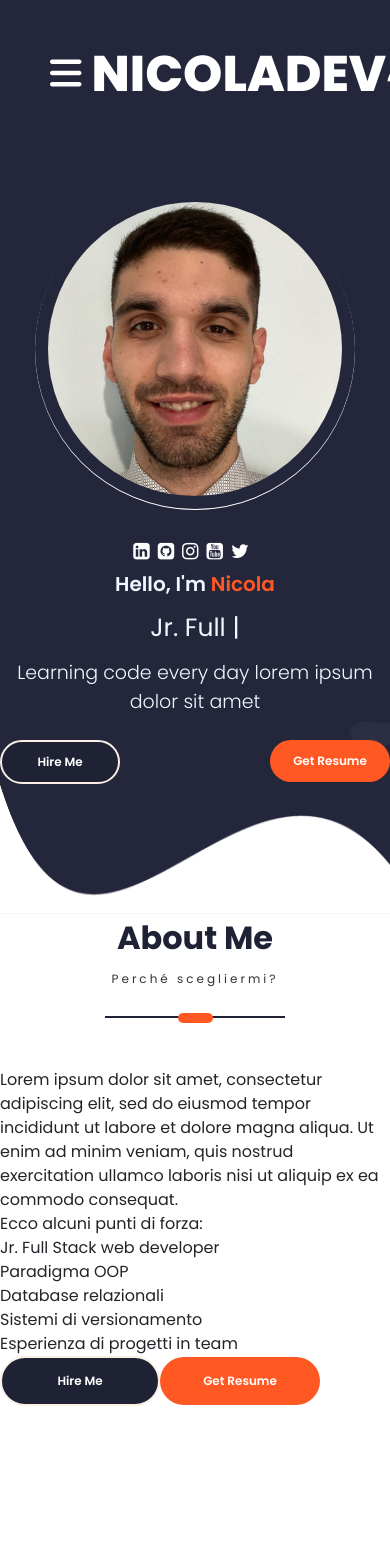
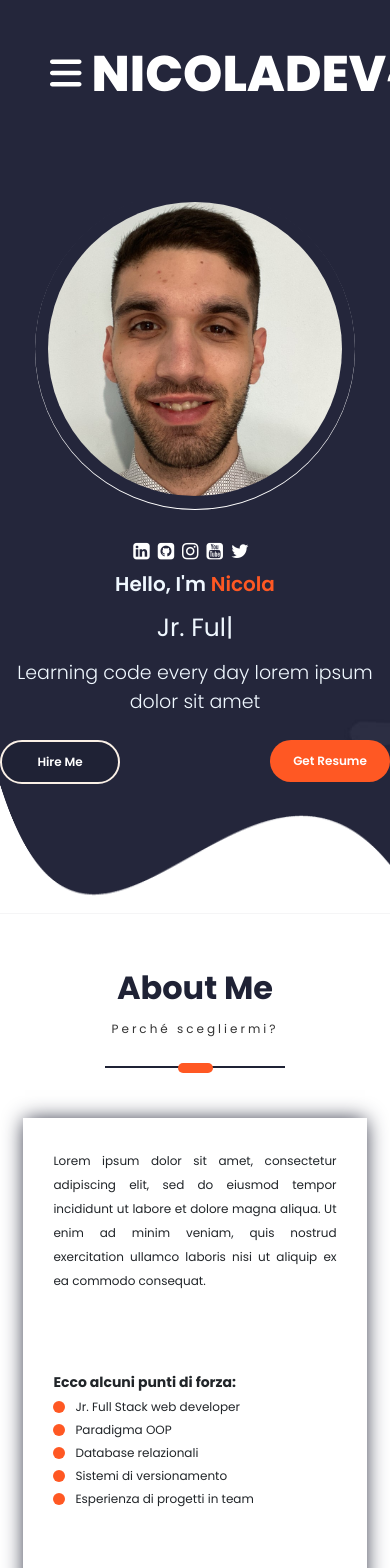
Before and after one commit to nicolacaddeo/portfolio-pro, a React (Create React App) app in the folder client/: page / in a window 390 px wide. Shown: the top 1568 px of the page. Before the commit the page ends 1406 px from the top, so only its background shows below. Built offline with nearby package versions, Linux system fonts and the light colour scheme; a web font is replaced by a local one.

Commit message:
stylized the AboutMe component

```diff
--- a/client/src/PortofolioContainer/AboutMe/AboutMe.css
+++ b/client/src/PortofolioContainer/AboutMe/AboutMe.css
@@ -0,0 +1,94 @@
+.about-me-container {
+  display: flex;
+  flex-direction: column;
+  justify-content: center;
+  align-items: center;
+  margin: 50px 0 0 0;
+}
+
+.about-me-parent {
+  max-width: 1000px;
+  width: 70%;
+}
+
+.about-me-card {
+  display: flex;
+  width: 100%;
+  box-shadow: 0 0px 20px -2px #1f2235;
+}
+
+.about-me-profile {
+  width: 50%;
+  background-image: url("../../assets/AboutMe/code.jpg");
+  background-size: cover;
+  background-repeat: no-repeat;
+  background-position: center;
+}
+
+.about-me-details {
+  width: 48%;
+  text-align: justify;
+  padding: 30px;
+}
+
+.about-me-description {
+  font-size: 12px;
+}
+
+.about-me-highlights {
+  margin: 80px 0;
+}
+
+.highlights-heading {
+  font-family: "Poppins Bold";
+  font-size: 14px;
+  margin: 0 0 5px 0;
+}
+
+.highlight {
+  display: flex;
+  align-items: center;
+  margin: 5px 0;
+  font-size: 12px;
+}
+
+.highlight-blob {
+  height: 12px;
+  width: 12px;
+  margin: 0 10px 0 0;
+  background-color: #ff5823;
+  border-radius: 50%;
+}
+
+.about-me-options .highlighted-btn {
+  margin: 0 0 0 30px;
+}
+
+@media only screen and (max-width: 1110px) {
+  .about-me-parent {
+    width: 88%;
+  }
+}
+
+@media only screen and (max-width: 898px) {
+  .about-me-profile {
+    display: none;
+  }
+
+  .about-me-details {
+    width: 100%;
+  }
+}
+
+@media only screen and (max-width: 466px) {
+  .about-me-options {
+    display: flex;
+    flex-direction: column;
+  }
+  .about-me-options .highlighted-btn {
+    margin: 24px 0 0 0;
+  }
+  .about-me-options button {
+    width: 100%;
+  }
+}
--- a/client/src/PortofolioContainer/AboutMe/AboutMe.js
+++ b/client/src/PortofolioContainer/AboutMe/AboutMe.js
@@ -2,6 +2,8 @@
 import ScreenHeading from "../../utilities/ScreenHeading/ScreenHeading";
 import ScrollService from "../../utilities/ScrollService";
 import Animations from "../../utilities/Animation";
+import './AboutMe.css';
+
 
 export default function AboutMe(props) {
   let fadeInScreenHandler = (screen) => {
```
